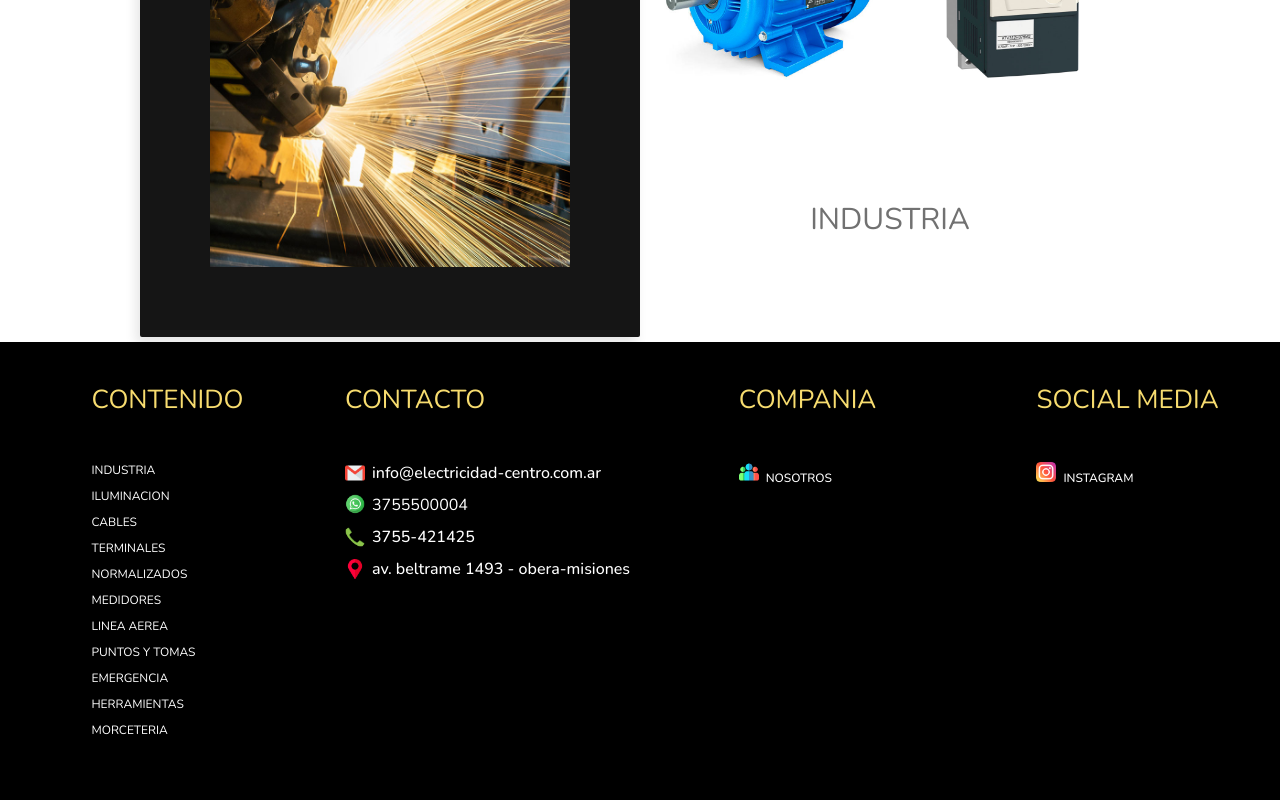
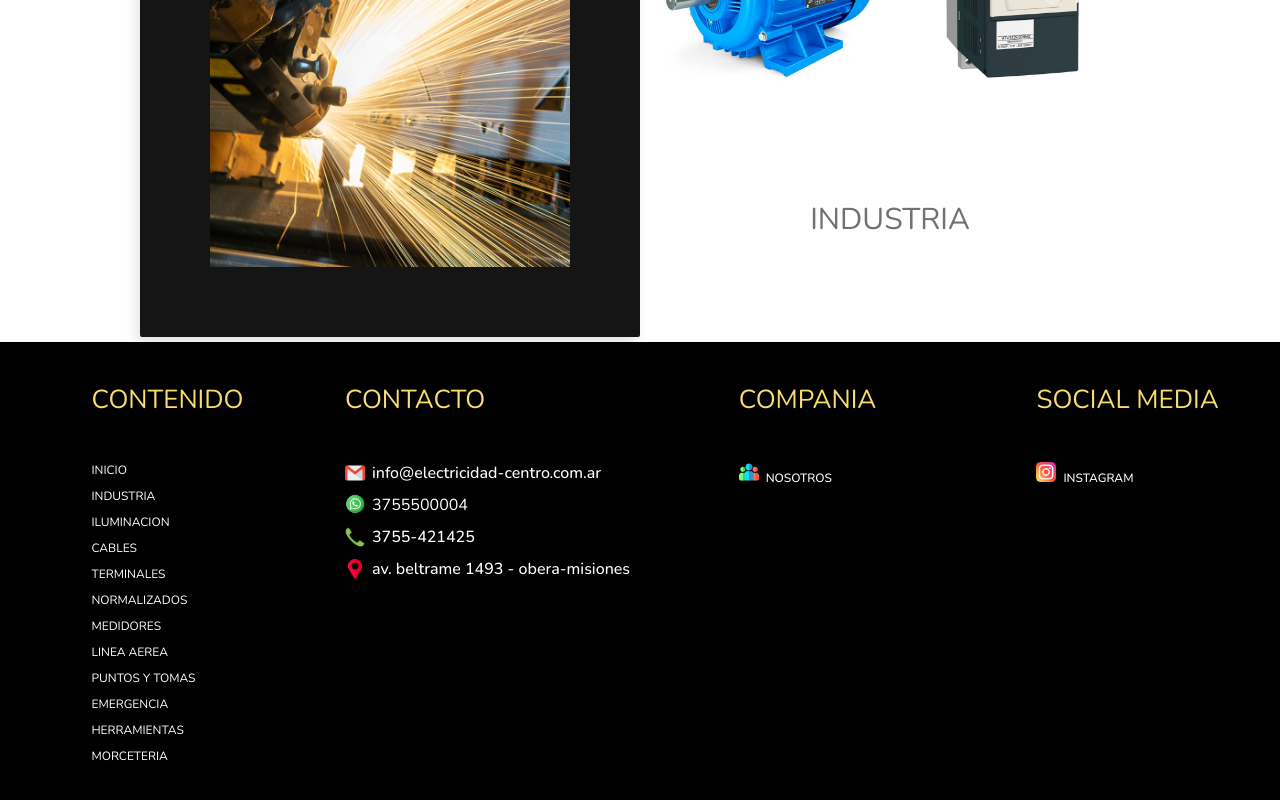
Before and after one commit to marianorigo18/app-centro, a React (Create React App) app: page / in a window 1280 px wide. Shown: the part 3140-3940 px from the top of the page. Built offline with nearby package versions, Linux system fonts and the light colour scheme.

Commit message:
contact footer, navbar, contact

```diff
--- a/src/components/Footer.js
+++ b/src/components/Footer.js
@@ -83,6 +83,9 @@ const Footer = () => {
         <GridItem>
           <Title>contenido</Title>
           <ListItemContent>
+          <li>
+              <Link to="/">inicio</Link>
+            </li>
             <li>
               <Link to="/industria">industria</Link>
             </li>
@@ -123,7 +126,7 @@ const Footer = () => {
           <ListItemContact>
             <li><IconImg src={iconGmail} alt="icono de instagram"></IconImg>info@electricidad-centro.com.ar</li>
             <li>
-              <a href="https://wa.link/jimcvt">
+              <a  href="https://wa.link/jimcvt" target="_blank" rel="noreferrer">
                 <IconImg src={iconWhats} alt="icono de whatsapp"></IconImg>
                 3755500004
               </a>
--- a/src/components/Navbar.css
+++ b/src/components/Navbar.css
@@ -60,10 +60,10 @@ body{
 }
 .menu__link:hover{
     transition: .3s;
-    background-color: #ABEBC6;
     color: #000;
     font-weight: 600;
     overflow: hidden;
+    background-color: #ABEBC6;
 }
 .menu__item{
     position: relative;
--- a/src/pages/Contact.js
+++ b/src/pages/Contact.js
@@ -1,8 +1,8 @@
 import styled from "styled-components";
-import telefono from "../assets/social-media/llamada-telefonica.png";
-import alfiler from "../assets/social-media/alfiler.png";
-import correo from "../assets/social-media/correo-electronico.png";
-import whatsapp from "../assets/social-media/whatsapp.png";
+import telefono from "../assets/social-media/llamada.png";
+import alfiler from "../assets/social-media/marcador-de-posicion.png";
+import correo from "../assets/social-media/gmail.png";
+import whatsapp from "../assets/social-media/whatsapp-green.png";
 
 const Main = styled.div`
   font-family: "Work Sans", sans-serif;
@@ -20,6 +20,7 @@ const MainContainer = styled.div`
 `;
 const TitleContact = styled.h2`
   font-size: 58px;
+  font-family: initial;
   font-weight: 300;
   margin-bottom: 30px;
   @media (max-width: 578px) {
@@ -73,8 +74,7 @@ const Contact = () => {
         <TextContact>
           <ImageContainer>
             <ImgSocial src={whatsapp}></ImgSocial>
-          </ImageContainer>
-          3755-500004
+          </ImageContainer><a href="https://wa.link/jimcvt" target="_blank" rel="noreferrer">3755-500004</a>
         </TextContact>
       </MainContainer>
     </Main>
```
